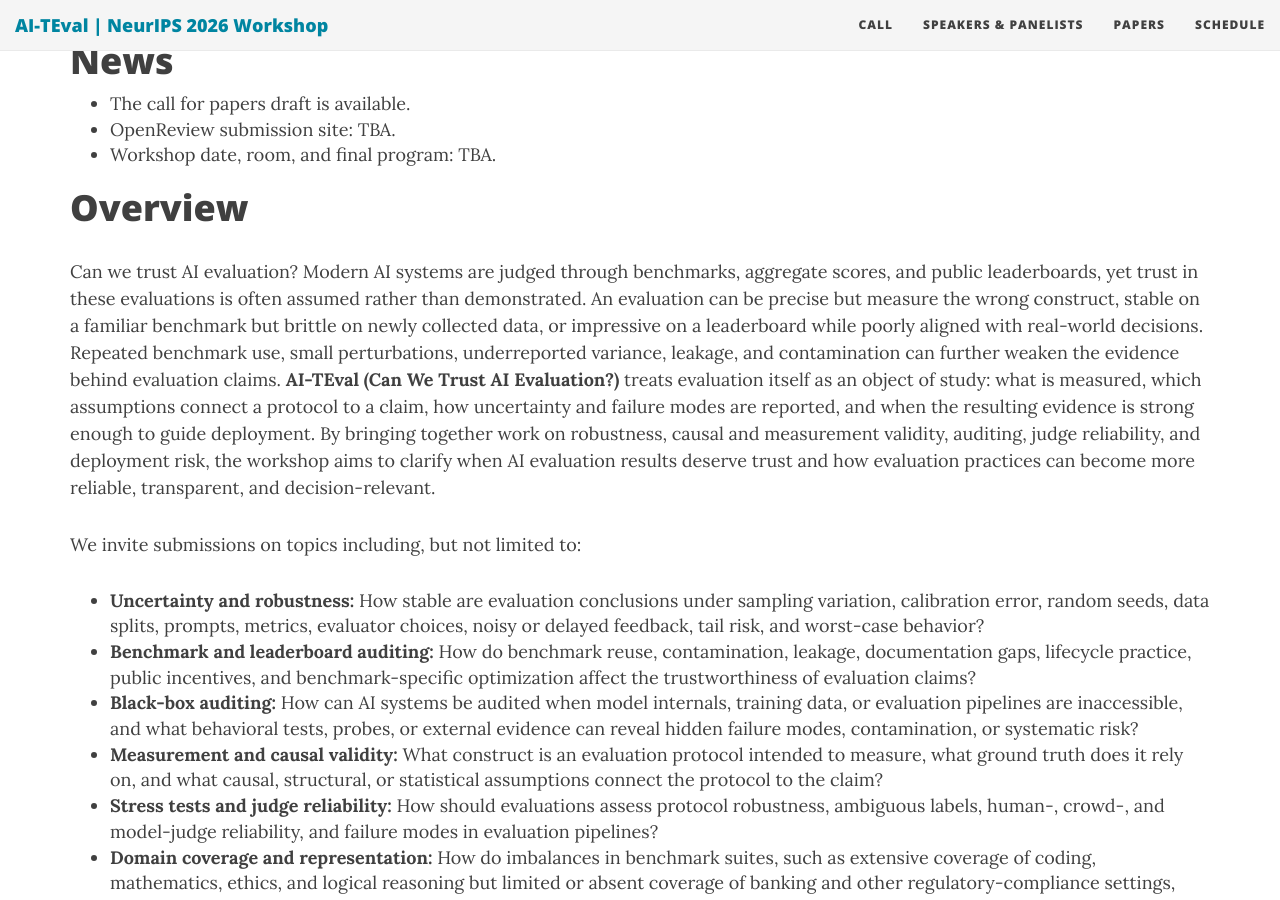
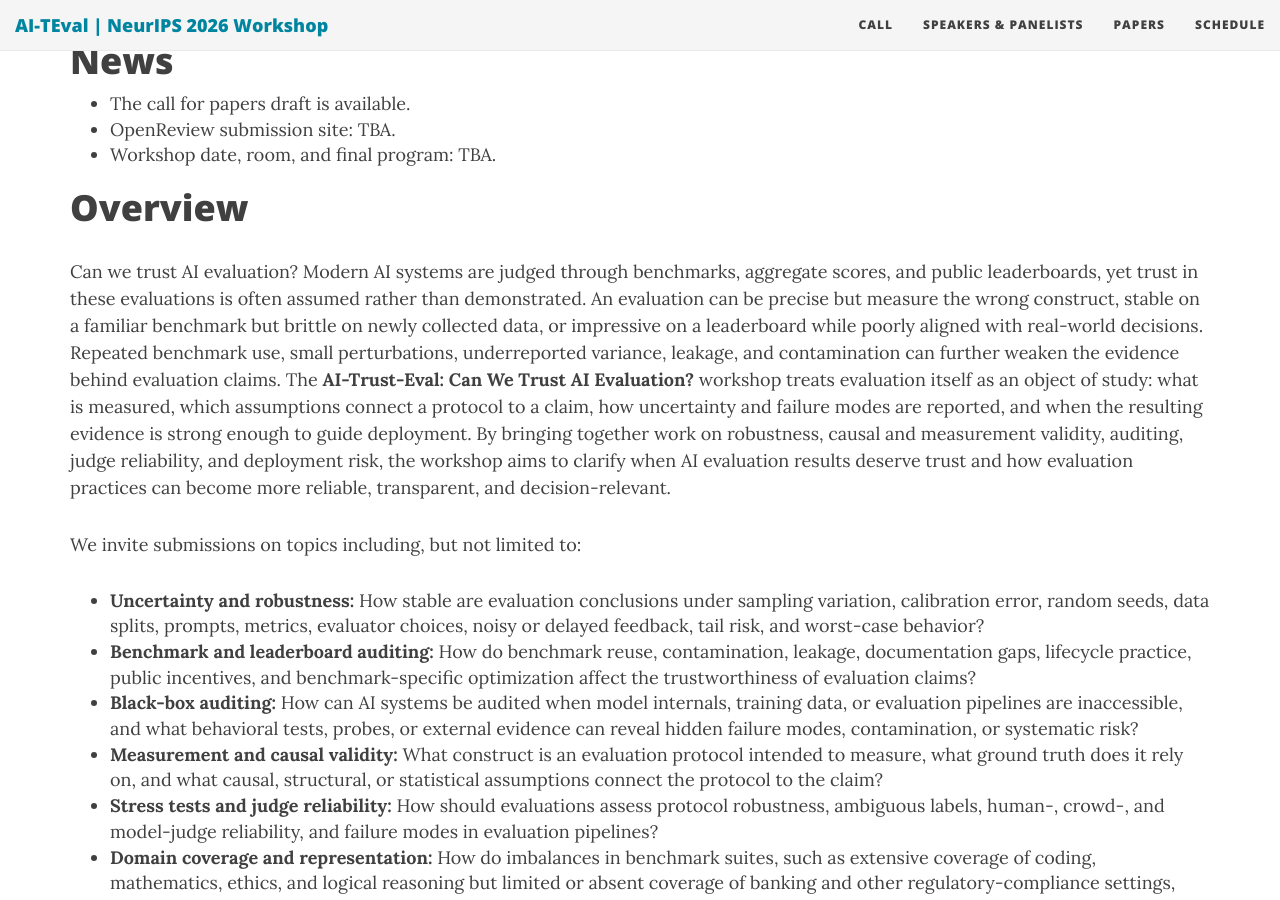
Before and after one commit to AI-TEval/AI-TEval.github.io, a Jekyll site: the page built from index.md, in a window 1280 px wide and 900 px high, scrolled down 407 px. Built offline with Jekyll 4.4.1, drawn with Linux system fonts in a browser that asks for light colours; nearby versions of some CDN libraries.

Commit message:
Rename workshop title to AI-Trust-Eval

```diff
--- a/index.md
+++ b/index.md
@@ -19,7 +19,7 @@ use-site-title: true
 
 # Overview
 
-Can we trust AI evaluation? Modern AI systems are judged through benchmarks, aggregate scores, and public leaderboards, yet trust in these evaluations is often assumed rather than demonstrated. An evaluation can be precise but measure the wrong construct, stable on a familiar benchmark but brittle on newly collected data, or impressive on a leaderboard while poorly aligned with real-world decisions. Repeated benchmark use, small perturbations, underreported variance, leakage, and contamination can further weaken the evidence behind evaluation claims. **AI-TEval (Can We Trust AI Evaluation?)** treats evaluation itself as an object of study: what is measured, which assumptions connect a protocol to a claim, how uncertainty and failure modes are reported, and when the resulting evidence is strong enough to guide deployment. By bringing together work on robustness, causal and measurement validity, auditing, judge reliability, and deployment risk, the workshop aims to clarify when AI evaluation results deserve trust and how evaluation practices can become more reliable, transparent, and decision-relevant.
+Can we trust AI evaluation? Modern AI systems are judged through benchmarks, aggregate scores, and public leaderboards, yet trust in these evaluations is often assumed rather than demonstrated. An evaluation can be precise but measure the wrong construct, stable on a familiar benchmark but brittle on newly collected data, or impressive on a leaderboard while poorly aligned with real-world decisions. Repeated benchmark use, small perturbations, underreported variance, leakage, and contamination can further weaken the evidence behind evaluation claims. The **AI-Trust-Eval: Can We Trust AI Evaluation?** workshop treats evaluation itself as an object of study: what is measured, which assumptions connect a protocol to a claim, how uncertainty and failure modes are reported, and when the resulting evidence is strong enough to guide deployment. By bringing together work on robustness, causal and measurement validity, auditing, judge reliability, and deployment risk, the workshop aims to clarify when AI evaluation results deserve trust and how evaluation practices can become more reliable, transparent, and decision-relevant.
 
 We invite submissions on topics including, but not limited to:
 
```
Also changed, not shown: cfp.md (+1 -1 lines).
